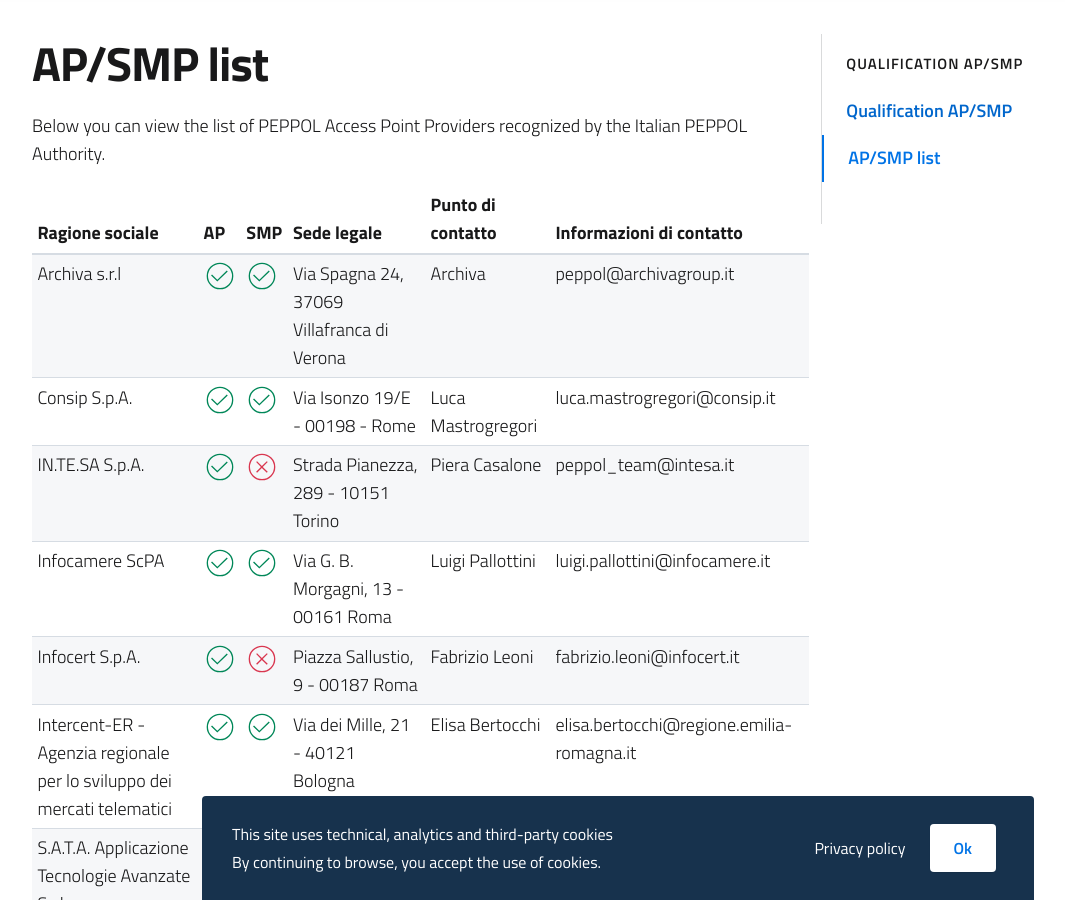
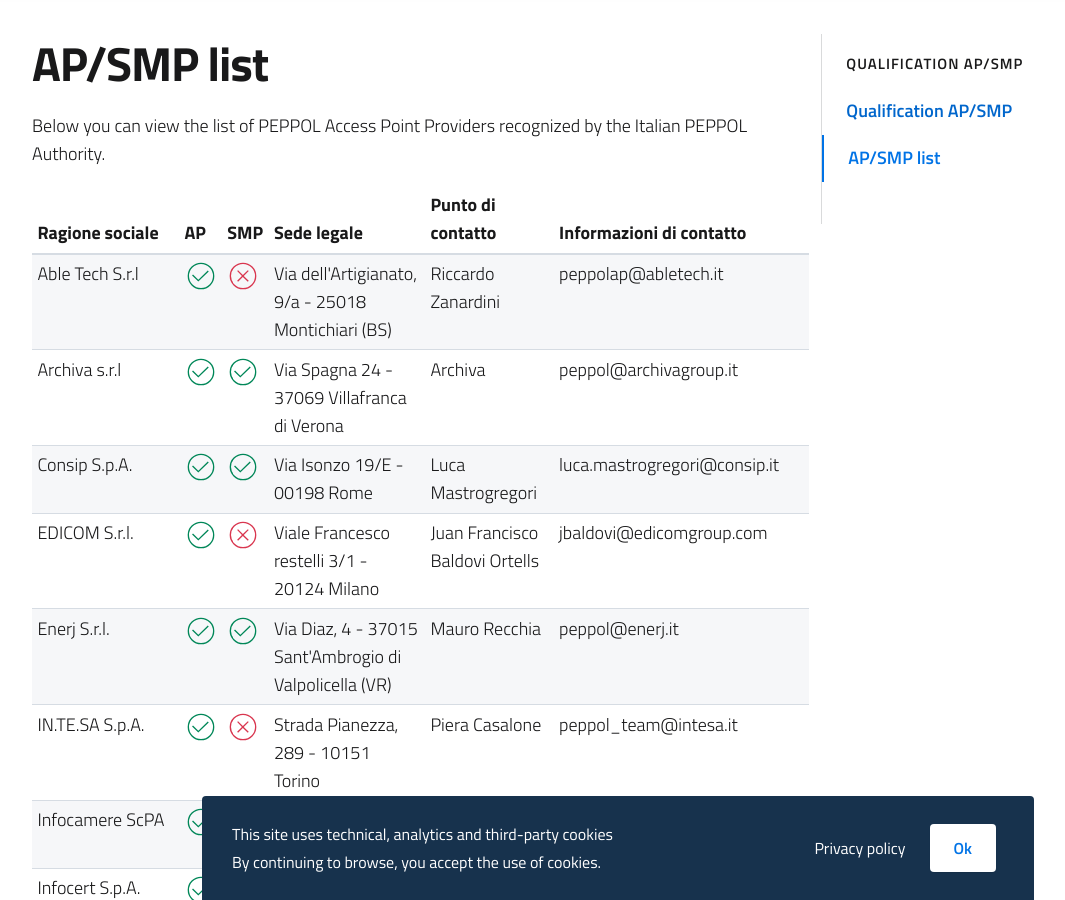
Before and after one commit to realeroberto/peppol.agid.gov.it, a Jekyll site: the page built from en/qualificazione-ap-smp/elenco-ap-smp.md, in a window 1280 px wide and 900 px high, scrolled down 264 px. Shown: the whole window, without its empty margins (22-1087 px from the left). Built offline with Jekyll 4.4.1, drawn with Linux system fonts in a browser that asks for light colours.

Commit message:
Update elenco-ap-smp.yml
Aggiornata lista ap smp

```diff
--- a/_data/elenco-ap-smp.yml
+++ b/_data/elenco-ap-smp.yml
@@ -1,15 +1,34 @@
+
+- ragione_sociale: Able Tech S.r.l
+  ap: true
+  smp: false
+  sede_legale: Via dell'Artigianato, 9/a - 25018 Montichiari (BS)
+  contact_point: Riccardo Zanardini
+  contact_info: peppolap@abletech.it
 - ragione_sociale: Archiva s.r.l
   ap: true
   smp: true
-  sede_legale: Via Spagna 24, 37069 Villafranca di Verona
+  sede_legale: Via Spagna 24 - 37069 Villafranca di Verona
   contact_point: Archiva
   contact_info: peppol@archivagroup.it
 - ragione_sociale: Consip S.p.A.
   ap: true
   smp: true
-  sede_legale: Via Isonzo 19/E - 00198 - Rome
+  sede_legale: Via Isonzo 19/E - 00198 Rome
   contact_point: Luca Mastrogregori
   contact_info: luca.mastrogregori@consip.it
+- ragione_sociale: EDICOM S.r.l.
+  ap: true
+  smp: false
+  sede_legale: Viale Francesco restelli 3/1 - 20124 Milano
+  contact_point: Juan Francisco Baldovi Ortells
+  contact_info: jbaldovi@edicomgroup.com
+- ragione_sociale: Enerj S.r.l.
+  ap: true
+  smp: true
+  sede_legale: Via Diaz, 4 - 37015 Sant'Ambrogio di Valpolicella (VR)
+  contact_point: Mauro Recchia
+  contact_info: peppol@enerj.it
 - ragione_sociale: IN.TE.SA S.p.A.
   ap: true
   smp: false
```
